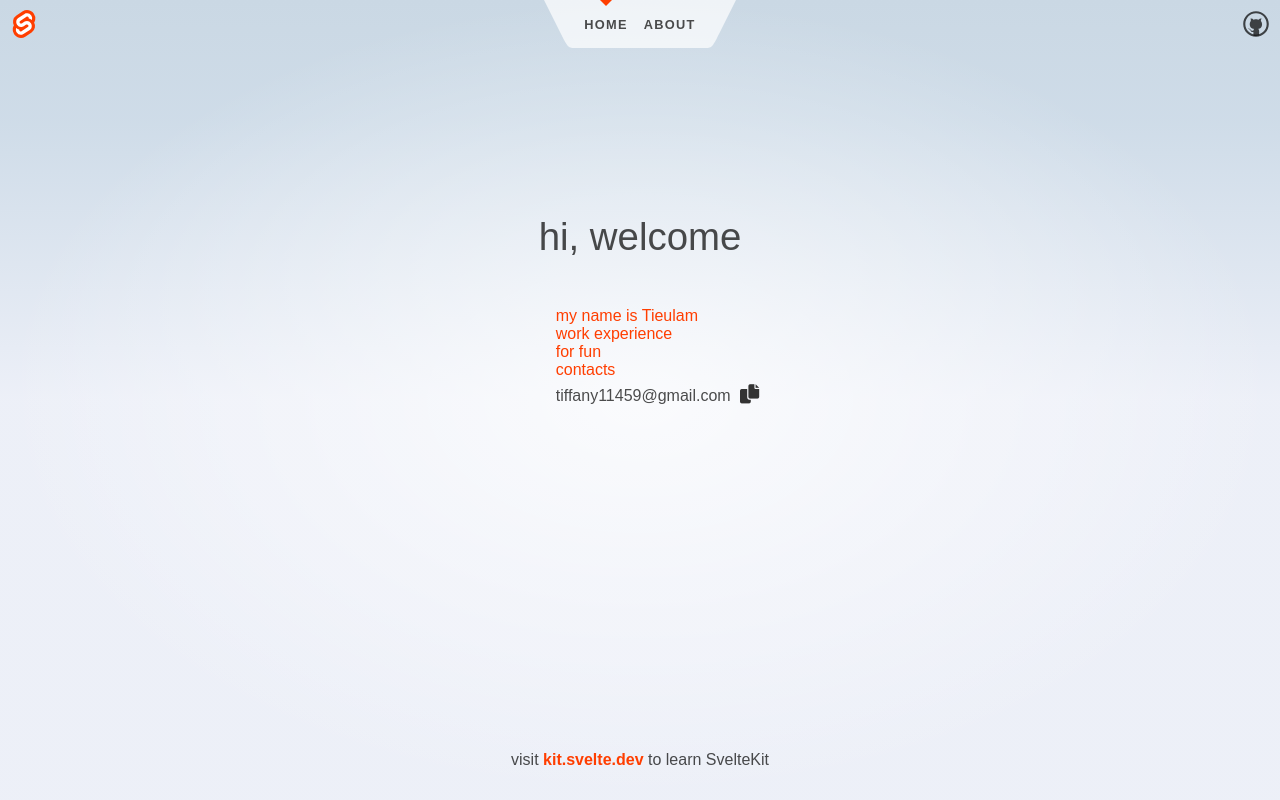
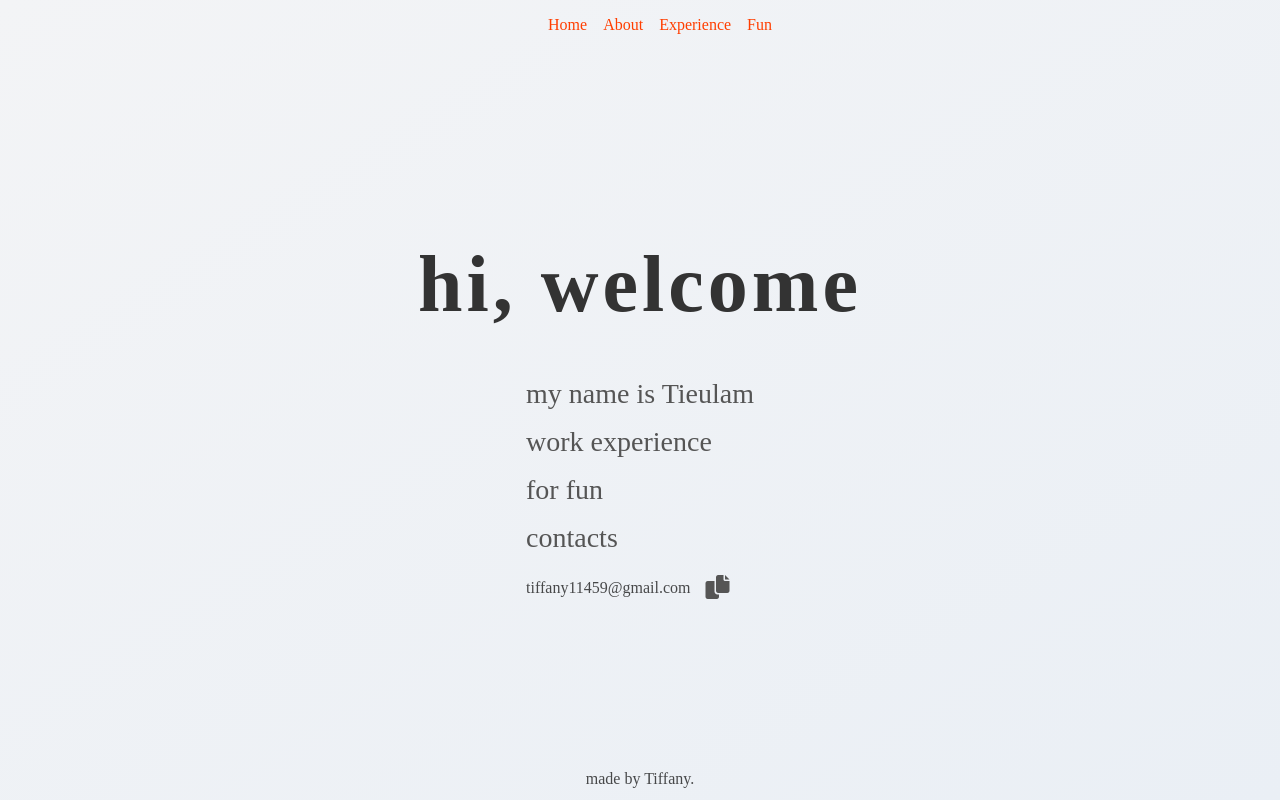
Before and after one commit to tt954/tthai, a SvelteKit app: page / in a window 1280 px wide. Both pictures are taken after a click on the link "contacts". Built offline with nearby package versions, Linux system fonts and the light colour scheme.

Commit message:
style: navbar, main page

```diff
--- a/src/lib/components/Navbar.svelte
+++ b/src/lib/components/Navbar.svelte
@@ -19,3 +19,13 @@
 		{/each}
 	</ul>
 </nav>
+
+<style>
+	ul {
+		display: flex;
+		align-items: center;
+		justify-content: center;
+		gap: 1rem;
+		list-style-type: none;
+	}
+</style>
--- a/src/routes/+layout.svelte
+++ b/src/routes/+layout.svelte
@@ -1,18 +1,16 @@
 <script>
-	import Header from './Header.svelte';
-	import './styles.css';
+	import Navbar from "$lib/components/Navbar.svelte";
+	import "./styles.css";
 </script>
 
 <div class="app">
-	<Header />
+	<Navbar />
 
 	<main>
 		<slot />
 	</main>
 
-	<footer>
-		<p>visit <a href="https://kit.svelte.dev">kit.svelte.dev</a> to learn SvelteKit</p>
-	</footer>
+	<footer>made by Tiffany.</footer>
 </div>
 
 <style>
@@ -20,13 +18,15 @@
 		display: flex;
 		flex-direction: column;
 		min-height: 100vh;
+		font-family: "Playfair Display", serif; /* Elegant serif font */
+		background: linear-gradient(to bottom right, #f3f4f6, #eaeff5); /* Soft gradient */
 	}
 
 	main {
 		flex: 1;
 		display: flex;
 		flex-direction: column;
-		padding: 1rem;
+		padding: 2rem;
 		width: 100%;
 		max-width: 64rem;
 		margin: 0 auto;
@@ -38,7 +38,6 @@
 		flex-direction: column;
 		justify-content: center;
 		align-items: center;
-		padding: 12px;
 	}
 
 	footer a {
--- a/src/routes/+page.svelte
+++ b/src/routes/+page.svelte
@@ -25,7 +25,7 @@
 	<meta name="tieulam thai" content="personal website" />
 </svelte:head>
 
-<section>
+<section class="hero">
 	<h1>hi, welcome</h1>
 
 	<nav class="menu">
@@ -44,7 +44,7 @@
 				<a href="#" on:click|preventDefault={toggleContacts}> contacts </a>
 			</li>
 			{#if isExpanded}
-				<li>
+				<li class="contact-info">
 					<span>{email}</span>
 					<button on:click={copyEmail} title="Copy Email">
 						{#if isCopied}
@@ -60,16 +60,48 @@
 </section>
 
 <style>
-	section {
+	section.hero {
 		display: flex;
 		flex-direction: column;
 		justify-content: center;
 		align-items: center;
 		flex: 0.6;
+		padding: 5rem 1rem;
+	}
+
+	h1 {
+		font-size: 8rem;
+		font-weight: 700;
+		margin-bottom: 2rem;
+		letter-spacing: 0.05em;
+		color: #333;
 	}
 
 	.menu ul {
 		list-style-type: none;
+		padding: 0;
+	}
+
+	.menu li {
+		margin: 1rem 0;
+	}
+
+	.menu a {
+		font-size: 1.5rem;
+		font-weight: 400;
+		color: #555;
+		text-decoration: none;
+		transition: color 0.3s ease;
+	}
+
+	.menu a:hover {
+		color: #000;
+	}
+
+	.contact-info {
+		display: flex;
+		align-items: center;
+		gap: 10px;
 	}
 
 	button {
@@ -77,12 +109,28 @@
 		cursor: pointer;
 		background: none;
 		border: none;
+		color: #555;
+		transition: color 0.3s ease;
 	}
+
 	button:focus {
 		outline: none;
 	}
+
+	button:hover {
+		color: #000;
+	}
+
 	i {
-		font-size: 1.2rem;
-		color: #333;
+		font-size: 1.5rem;
+	}
+
+	@media (min-width: 768px) {
+		h1 {
+			font-size: 5rem;
+		}
+		.menu a {
+			font-size: 1.75rem;
+		}
 	}
 </style>
--- a/src/routes/about/+page.svelte
+++ b/src/routes/about/+page.svelte
@@ -1,13 +1,7 @@
-<script lang="ts">
-	import Navbar from "$lib/components/Navbar.svelte";
-</script>
-
 <svelte:head>
 	<title>About</title>
 	<meta name="description" content="About this app" />
 </svelte:head>
-
-<Navbar />
 
 <section class="about">
 	<h2>About Me</h2>
```
Also changed, not shown: src/lib/images/copy.svg (added).
